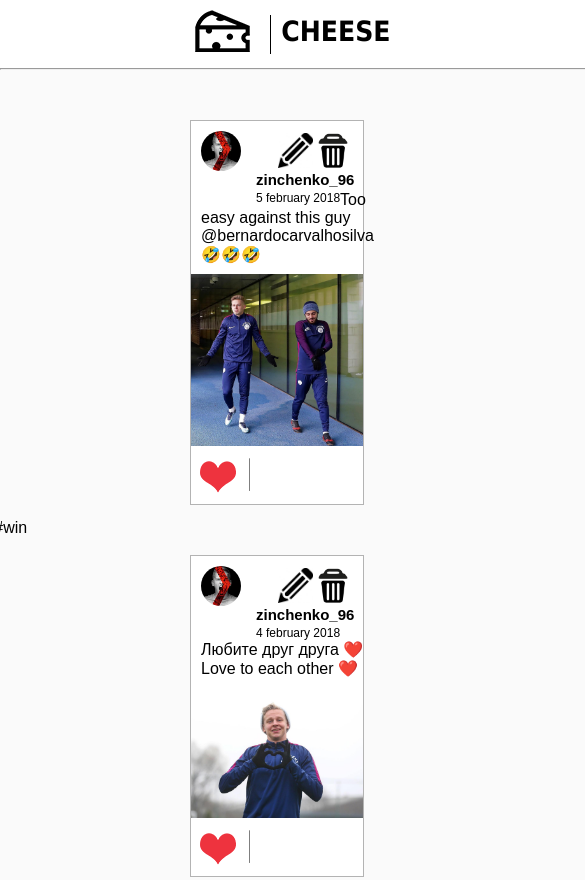
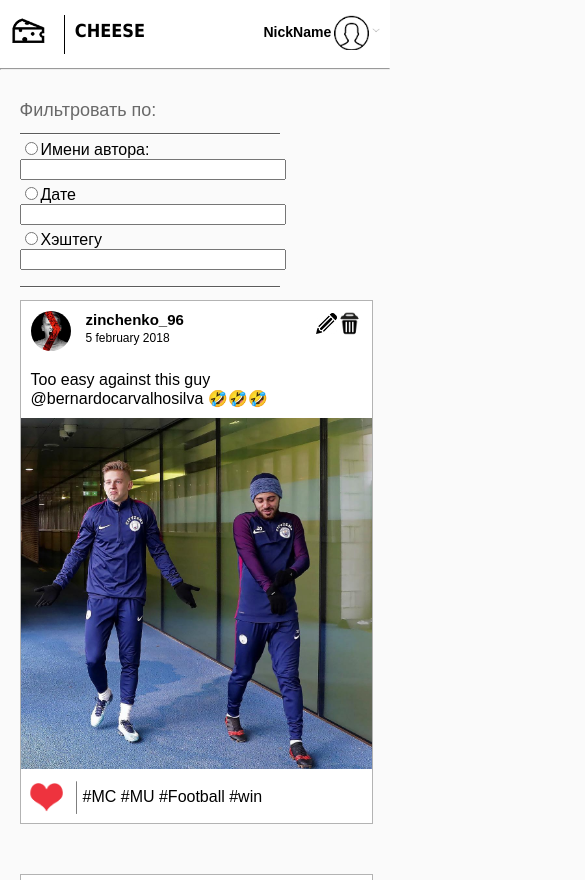
Before and after one commit to KoltunDmitry/-TrainingPractice, a plain HTML site: page Site/index.html in a window 390 px wide. Shown: the top 880 px of the page, 585 px wide, since content can reach past the window. Drawn offline with Linux system fonts and the light colour scheme.

Commit message:
make some features to responsive

```diff
--- a/Site/index.html
+++ b/Site/index.html
@@ -98,7 +98,7 @@
 </section>
 <footer>
     <div class="footer">
-            <ul class="menu">
+        <ul class="aboutUs">
             <li>Название портала: Cheese</li>
             <li>Курс и группа: 2 курс, 6 группа</li>
             <li>Email: koltundima999@gmail.com</li>
--- a/Site/style.css
+++ b/Site/style.css
@@ -8,7 +8,7 @@ header{
     position: fixed;
     top:0px;
     left: 0px;
-    width: 1366px;
+    width: 100% ;
     height: 72px;
 }
 .heading{
@@ -52,21 +52,22 @@ header{
     margin-right: 6px;
     margin-top: 2px;
 }
+
 .firstPost{
     border: 1px solid #b3b3b3;
     background: white;
-    max-width: 44%;
+    width: 600px;
     max-height: 830px;
     margin-top: 120px;
-    margin-left: 190px;
+    margin-left: 15%;
 }
 .post{
     border: 1px solid #b3b3b3;
     background: white;
-    max-width: 44%;
+    width: 600px;
     max-height: 830px;
     margin-top: 50px;
-    margin-left: 190px;
+    margin-left: 15%;
 }
 .round{
     float:left;
@@ -103,14 +104,14 @@ header{
     margin-right: 10px;
     margin-top: 0px;
     float: right;
-    width: 40px;
-    height: 40px;
+    width: 7%;
+    height: 7%;
 }
 .edit{
     margin-top: 2px;
     float: right;
-    width: 35px;
-    height: 35px;
+    width: 6%;
+    height: 6%;
 }
 .text{
     width: 100%;
@@ -118,7 +119,7 @@ header{
     margin: 0px 10px 10px 10px;
 }
 .photoPlace{
-    max-height: 100%;
+    max-height: 800px;
     margin-bottom: 0px;
 }
 .photo{
@@ -126,66 +127,50 @@ header{
     max-height: 100%;
 }
 
-.filtering{
-    position: absolute;
-    left: 800px;
-    float: right;
-    margin-right: 19%;
-    margin-top: 0px;
-    width: 18%;
-    height: 20%;
-
-}
-.textFilter{
-    font-size: 18px;
-    color: dimgrey;
-}
-.line-divider{
-    width: 100%;
-    height: 2px;
-}
 textarea{
     width: 100%;
     resize: none;
 }
-.postAndFilter{
-    width: 100%;
-    height: 830px;
-    border: 1px solid red;
-}
 .likeAndHashtags{
+    height: 50px;
 }
 .like{
+    float: left;
+    weight:90%;
+    height: 90%;
     margin-left: 1%;
 }
-.lineLikeAndHashtags{
+.lineLikeAndHashtags
+{
+    float: left;
+    margin-left: 5px;
     height: 50px;
     width: 5px;
 }
 .hashtagInPost{
-    float:right;
-    width:470px;
+    float: left;
     margin-top: 15px;
-    margin-right: 45px;
+    margin-left: 1%;
 }
 .footer{
     background: black;
     margin-top: 50px;
     height: 180px;
+    weight:0 auto;
     color: white;
 }
-.menu{
+.aboutUs{
     float: left;
     margin-top: 48px;
-    margin-left: 180px;
+    margin-left: 15%;
 }
 .whiteVerticalLine{
     height: 184px;
 }
 .socialNetworks{
     margin-top: 23px;
-    float:right;
-    margin-right: 310px;
+    float:left;
+    margin-left:15%;
     list-style-type: none;
 }
 .google{
@@ -211,3 +196,287 @@ textarea{
 .titleReference{
     color: black;
 }
+.filtering{
+    position: fixed;
+    left: 850px;
+    float: left;
+    margin-top: 0px;
+    width: 200px;
+    height: 20%;
+}
+.textFilter{
+    font-size: 18px;
+    color: dimgrey;
+}
+.line-divider{
+    width: 100%;
+    height: 2px;
+}
+@media only screen and (max-width: 1070px) {
+    .filtering{
+        position: fixed;
+        left: 800px;
+        float: right;
+        margin-right: 19%;
+        margin-top: 0px;
+        width: 18%;
+        height: 20%;
+    }
+}
+@media only screen and (max-width: 1000px) {
+    .filtering {
+        position: fixed;
+        left: 760px;
+        float: right;
+        margin-right: 19%;
+        margin-top: 0px;
+        width: 18%;
+        height: 20%;
+    }
+}
+@media only screen and (max-width: 950px) {
+    .filtering{
+        position: static;
+        margin-left: 30%;
+        float: left;
+        margin-top: -200px;
+        width: 300px;
+        height: 20%;
+    }
+    .textFilter{
+        font-size: 18px;
+        color: dimgrey;
+    }
+    .line-divider{
+        width: 100%;
+        height: 2px;
+    }
+    .photoPlace{
+        max-height: 830px;
+        margin-bottom: 0px;
+    }
+    .photo{
+        width: 600px;
+        max-height: 830px;
+    }
+    .firstPost{
+        border: 1px solid #b3b3b3;
+        background: white;
+        width: 600px;
+        max-height: 830px;
+        margin-top: 300px;
+        margin-left: auto;
+        margin-right: auto;
+    }
+    .post{
+        border: 1px solid #b3b3b3;
+        background: white;
+        width: 600px;
+        max-height: 830px;
+        margin-top: 50px;
+        margin-left: auto;
+        margin-right: auto;
+    }
+    .likeAndHashtags{
+        height:50px;
+    }
+}
+@media only screen and (max-width: 808px) {
+    .footer{
+        background: black;
+        margin-top: 50px;
+        height: 360px;
+        weight:0 auto;
+        color: white;
+    }
+    .aboutUs{
+        float: left;
+        margin-top: 48px;
+        margin-left: 15%;
+    }
+    .socialNetworks{
+        margin-top: 23px;
+        float:left;
+        margin-left: 20%;
+        list-style-type: none;
+    }
+    .photoPlace{
+        max-height: 830px;
+        margin-bottom: 0px;
+    }
+    .photo{
+        width: 600px;
+        max-height: 830px;
+    }
+    .firstPost{
+        border: 1px solid #b3b3b3;
+        background: white;
+        width: 600px;
+        max-height: 830px;
+        margin-top: 300px;
+        margin-left: auto;
+        margin-right: auto;
+    }
+    .post{
+        border: 1px solid #b3b3b3;
+        background: white;
+        width: 600px;
+        max-height: 830px;
+        margin-top: 50px;
+        margin-left: auto;
+        margin-right: auto;
+    }
+    .likeAndHashtags{
+        height:50px;
+    }
+}
+@media only screen and (max-width: 630px) {
+    .firstPost{
+        border: 1px solid #b3b3b3;
+        background: white;
+        width: 90%;
+        max-height: 830px;
+        margin-top: 300px;
+        margin-left: 5%;
+    }
+    .post{
+        border: 1px solid #b3b3b3;
+        background: white;
+        width: 90%;
+        max-height: 830px;
+        margin-top: 50px;
+        margin-left: 5%;
+    }
+}
+@media only screen and (max-width: 530px) {
+    header{
+        position: fixed;
+        top:0px;
+        left: 0px;
+        width: 100% ;
+        height: 72px;
+    }
+    .container{
+        width:95%;
+        height: 60px;
+        margin: 0 auto;
+    }
+    .line{
+        float:left;
+        margin-top: 5px;
+        margin-left: 10px;
+    }
+    .title h1{
+        font-family: Tahoma,sans-serif;
+        font-weight: bold;
+        font-size: 18px;
+        text-transform: uppercase;
+        float:left;
+        margin-top: 20px;
+    }
+    .logo{
+        float:left;
+        margin-top: 13px;
+        weight:35px;
+        height: 35px;
+
+    }
+    .arrow{
+        margin-top: 25px;
+        width: 8px;
+        height: 8px;
+        float:right;
+    }
+    .profile{
+        margin-top: 15px;
+        margin-right: 3px;
+        weight:35px;
+        height: 35px;
+        float:right;
+    }
+    .nicknameHeader{
+        float:right;
+        margin-right: 3px;
+        margin-top: 10px;
+        font-size: 12px;
+    }
+    .filtering{
+        position: static;
+        float: left;
+        margin-left: 5%;
+        margin-top: -200px;
+        width: 260px;
+        height: 20%;
+    }
+}
+@media only screen and (max-width: 330px) {
+    header{
+        position: fixed;
+        top:0px;
+        left: 0px;
+        width: 100% ;
+        height: 40px;
+    }
+    .container{
+        width:100%;
+        height: 40px;
+        margin: 0 auto;
+    }
+    .line{
+        float:left;
+        margin-top: 5px;
+        margin-left: 3px;
+        height: 35px;
+    }
+    .title h1{
+        font-family: Tahoma,sans-serif;
+        font-weight: bold;
+        font-size: 0px;
+        text-transform: uppercase;
+        float:left;
+        margin-top: 0px;
+    }
+    .logo{
+        float:left;
+        margin-top: 10px;
+        weight:25px;
+        height: 25px;
+
+    }
+    .arrow{
+        margin-top: 22px;
+        width: 5px;
+        height: 5px;
+        float:right;
+    }
+    .profile{
+        margin-top: 10px;
+        margin-right: 3px;
+        weight:25px;
+        height: 25px;
+        float:right;
+    }
+    .nicknameHeader{
+        float:right;
+        margin-right: 3px;
+        margin-top: 5px;
+        font-size: 10px;
+    }
+    .filtering{
+        position: static;
+        float: left;
+        margin-left: 0;
+        margin-top: -200px;
+        width: 150px;
+        height: 20%;
+    }
+    .footer{
+        height: 400px;
+    }
+    .hashtagInPost{
+        float: left;
+        font-size: 3vw;
+        margin-top: 15px;
+        margin-left: 1%;
+    }
+}
```
Lines whose indentation alone changed are shown as unchanged.
